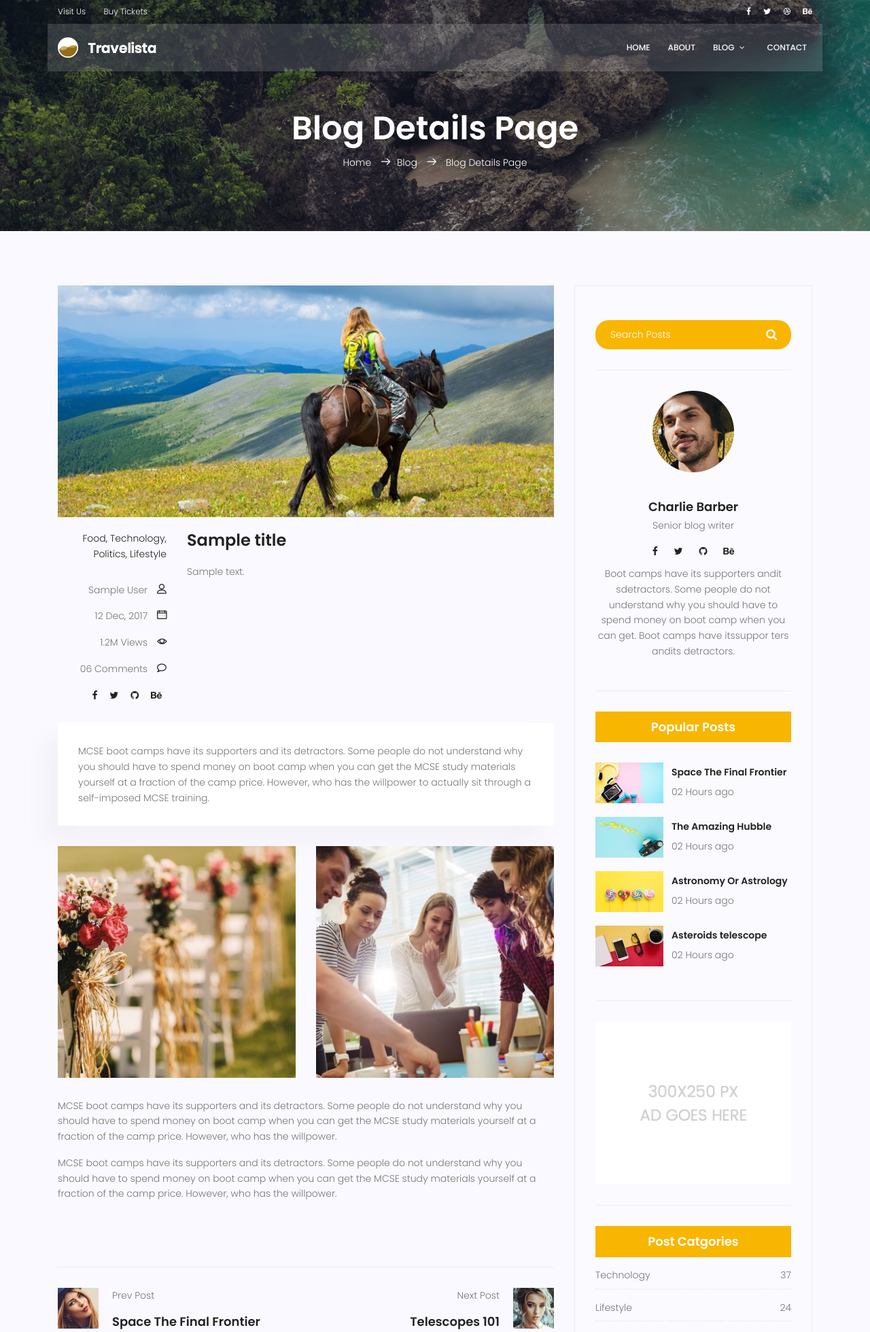
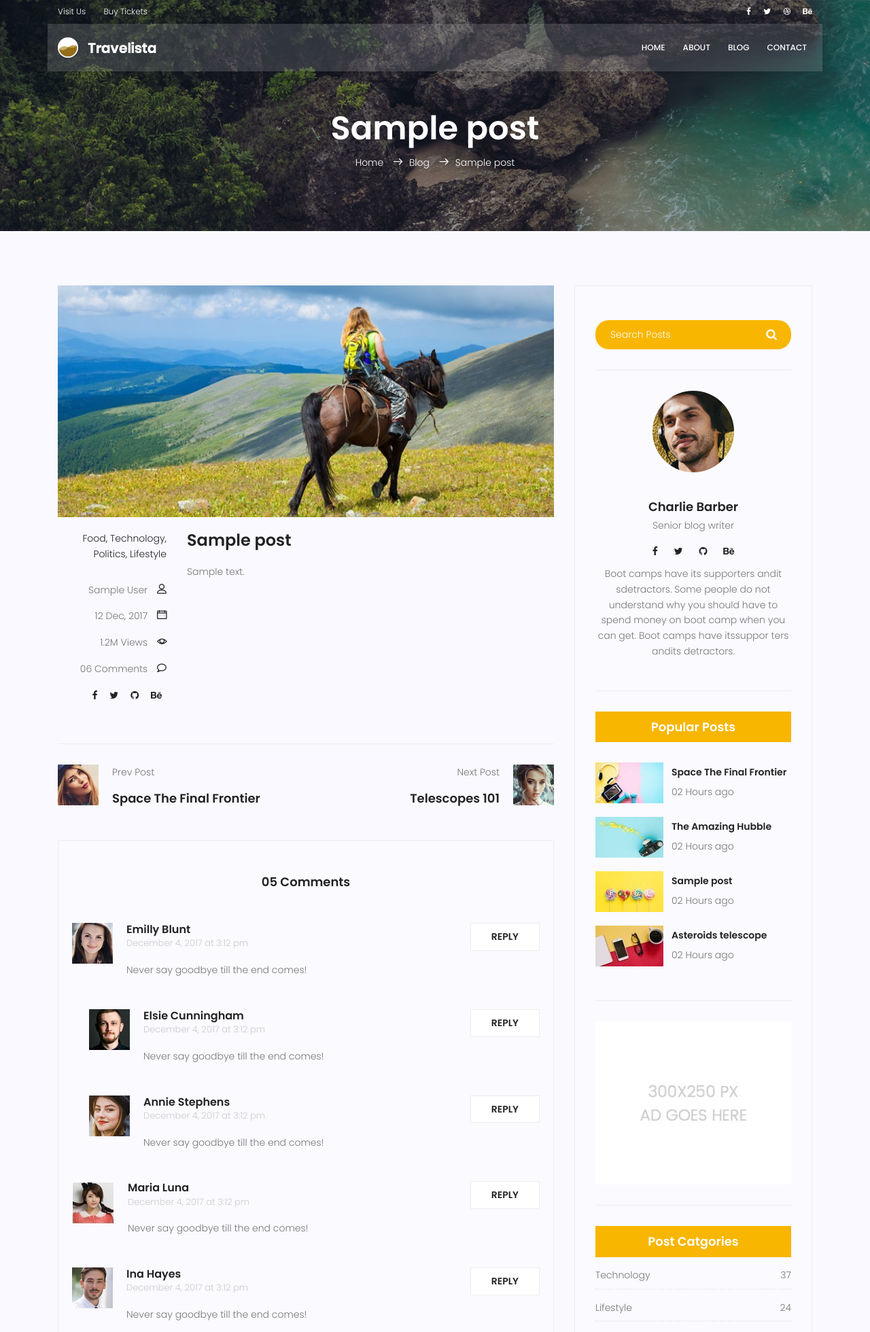
Before and after one commit to marjan-fathi210/mysite4, a Django app: template templates/blog/blog-single.html in a window 1280 px wide. Shown: the top 1960 px of the page at 68% size. Run offline with Django 5.2, Linux system fonts and the light colour scheme; tables that the repository leaves empty hold one stand-in row (values such as "Sample post"); the template is opened without the code that fills it: values that come from a table or form of the project are taken from there, most other values are stand-ins (such as "Sample title", 1, 10 or a date in 2020); some libraries are stand-ins or nearby versions.

Commit message:
complete blog single
in urls.py for app blog, insert pid in url then pass this pid to blog-single view

```diff
--- a/blog/models.py
+++ b/blog/models.py
@@ -9,7 +9,7 @@ class Post(models.Model):
     #category
     #tag
     counted_views= models.IntegerField(default=0)
-    status=models.BigIntegerField(default=0)
+    status=models.BooleanField(default=0)
     published_date= models.DateTimeField(null= True)
     created_date= models.DateTimeField(auto_now_add= True)
     updated_date= models.DateTimeField(auto_now= True)
--- a/blog/urls.py
+++ b/blog/urls.py
@@ -5,7 +5,8 @@ app_name='blog'
 
 urlpatterns = [
     path('',blog_view, name='index'),
-    path('single',blog_single, name='single'),
-    path('post-<int:pid>',test_view, name='test')
+    path('<int:pid>',blog_single, name='single'),
+
+    #path('post-<int:pid>',test_view, name='test')
 
 ]
--- a/templates/base.html
+++ b/templates/base.html
@@ -64,13 +64,7 @@
                     <ul class="nav-menu">
                         <li><a href="{% url 'website:index' %}">Home</a></li>
                         <li><a href="{% url 'website:about' %}">About</a></li>
-                        <li class="menu-has-children"><a href="">Blog</a>
-                            <ul>
-                                <li><a href="{% url 'blog:index' %}">Blog Home</a></li>
-                                <li><a href="{% url 'blog:single' %}">Blog Single</a></li>
-                            </ul>
-                        </li>
-
+                        <li><a href="{% url 'blog:index' %}">Blog</a></li>
                         <li><a href="{% url 'website:contact' %}">Contact</a></li>
                     </ul>
                 </nav><!-- #nav-menu-container -->
--- a/templates/blog/blog-home.html
+++ b/templates/blog/blog-home.html
@@ -88,6 +88,7 @@
 	<div class="container">
 		<div class="row">
 			<div class="col-lg-8 posts-list">
+
 				{% for post in posts%}
 				<div class="single-post row">
 					<div class="col-lg-3  col-md-3 meta-details">
@@ -112,7 +113,7 @@
 						<div class="feature-img">
 							<img class="img-fluid" src="{% static 'img/blog/feature-img1.jpg' %}" alt="">
 						</div>
-						<a class="posts-title" href="blog-single.html">
+						<a class="posts-title" href="{% url 'blog:single' pid=post.id %}">
 							<h3>{{post.title}}</h3>
 						</a>
 						<p class="excert">
--- a/templates/blog/blog-single.html
+++ b/templates/blog/blog-single.html
@@ -8,11 +8,11 @@
 		<div class="row d-flex align-items-center justify-content-center">
 			<div class="about-content col-lg-12">
 				<h1 class="text-white">
-					Blog Details Page
+					{{post.title}}
 				</h1>
-				<p class="text-white link-nav"><a href="index.html">Home </a> <span
-						class="lnr lnr-arrow-right"></span><a href="blog-home.html">Blog </a> <span
-						class="lnr lnr-arrow-right"></span> <a href="blog-single.html"> Blog Details Page</a></p>
+				<p class="text-white link-nav"><a href="{% url 'website:index'%}">Home </a> <span
+						class="lnr lnr-arrow-right"></span><a href="{% url 'blog:index' %}">Blog </a> <span
+						class="lnr lnr-arrow-right"></span>{{post.title}}</p>
 			</div>
 		</div>
 	</div>
@@ -55,41 +55,11 @@
 						</div>
 					</div>
 					<div class="col-lg-9 col-md-9">
-						<h3 class="mt-20 mb-20">{{title}}</h3>
+						<h3 class="mt-20 mb-20">{{post.title}}</h3>
 						<p class="excert">
-							{{content}}
+							{{post.content}}
 						</p>
 
-					</div>
-					<div class="col-lg-12">
-						<div class="quotes">
-							MCSE boot camps have its supporters and its detractors. Some people do not understand why
-							you should have to spend money on boot camp when you can get the MCSE study materials
-							yourself at a fraction of the camp price. However, who has the willpower to actually sit
-							through a self-imposed MCSE training.
-						</div>
-						<div class="row mt-30 mb-30">
-							<div class="col-6">
-								<img class="img-fluid" src="{% static 'img/blog/post-img1.jpg' %}" alt="">
-							</div>
-							<div class="col-6">
-								<img class="img-fluid" src="{% static 'img/blog/post-img2.jpg' %}" alt="">
-							</div>
-							<div class="col-lg-12 mt-30">
-								<p>
-									MCSE boot camps have its supporters and its detractors. Some people do not
-									understand why you should have to spend money on boot camp when you can get the MCSE
-									study materials yourself at a fraction of the camp price. However, who has the
-									willpower.
-								</p>
-								<p>
-									MCSE boot camps have its supporters and its detractors. Some people do not
-									understand why you should have to spend money on boot camp when you can get the MCSE
-									study materials yourself at a fraction of the camp price. However, who has the
-									willpower.
-								</p>
-							</div>
-						</div>
 					</div>
 				</div>
 				<div class="navigation-area">
@@ -310,7 +280,7 @@
 								</div>
 								<div class="details">
 									<a href="blog-single.html">
-										<h6>Astronomy Or Astrology</h6>
+										<h6>{{post.title}}</h6>
 									</a>
 									<p>02 Hours ago</p>
 								</div>
```
Also changed, not shown: blog/views.py (+7 -9 lines).
